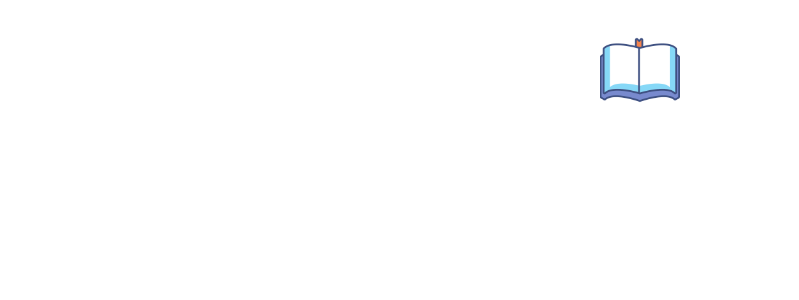
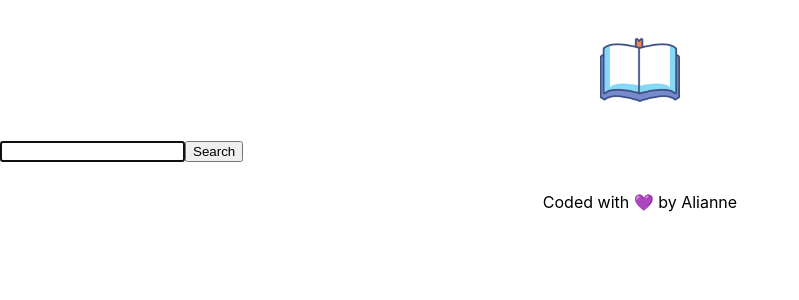
Before and after one commit to i-alianne/dictionary-project, a React (Create React App) app: page / in a window 1280 px wide. Shown: the top 300 px of the page, without its empty margins (0-799 px from the left). Built offline with nearby package versions, Linux system fonts and the light colour scheme.

Commit message:
Setup search engine

```diff
--- a/src/App.css
+++ b/src/App.css
@@ -7,3 +7,8 @@
   display: block;
   margin: 0 auto;
 }
+
+.App-footer {
+  text-align: center;
+  margin: 30px 0;
+}
--- a/src/App.js
+++ b/src/App.js
@@ -1,14 +1,19 @@
 import logo from "./logo.png";
+import Dictionary from "./Dictionary";
 import "./App.css";
 
-function App() {
+export default function App() {
   return (
     <div className="App">
-      <header className="App-header">
-        <img src={logo} className="App-logo img-fluid" alt="logo" />
-      </header>
+      <div className="container">
+        <header className="App-header">
+          <img src={logo} className="App-logo img-fluid" alt="logo" />
+        </header>
+        <main>
+          <Dictionary />
+        </main>
+        <footer className="App-footer">Coded with 💜 by Alianne</footer>
+      </div>
     </div>
   );
 }
-
-export default App;
--- /dev/null
+++ b/src/Dictionary.css
@@ -0,0 +1,2 @@
+.Dictionary {
+}
--- /dev/null
+++ b/src/Dictionary.js
@@ -0,0 +1,24 @@
+import React, { useState } from "react";
+import "./Dictionary.css";
+
+export default function Dictionary() {
+  let [keyword, setKeyword] = useState("");
+
+  function search(event) {
+    event.preventDefault();
+    alert(`Searching for ${keyword}`);
+  }
+
+  function handleKeywordChange(event) {
+    setKeyword(event.target.value);
+  }
+
+  return (
+    <div className="Dictionary">
+      <form onSubmit={search}>
+        <input type="search" autoFocus={true} onChange={handleKeywordChange} />
+        <input type="submit" value="Search" />
+      </form>
+    </div>
+  );
+}
```
